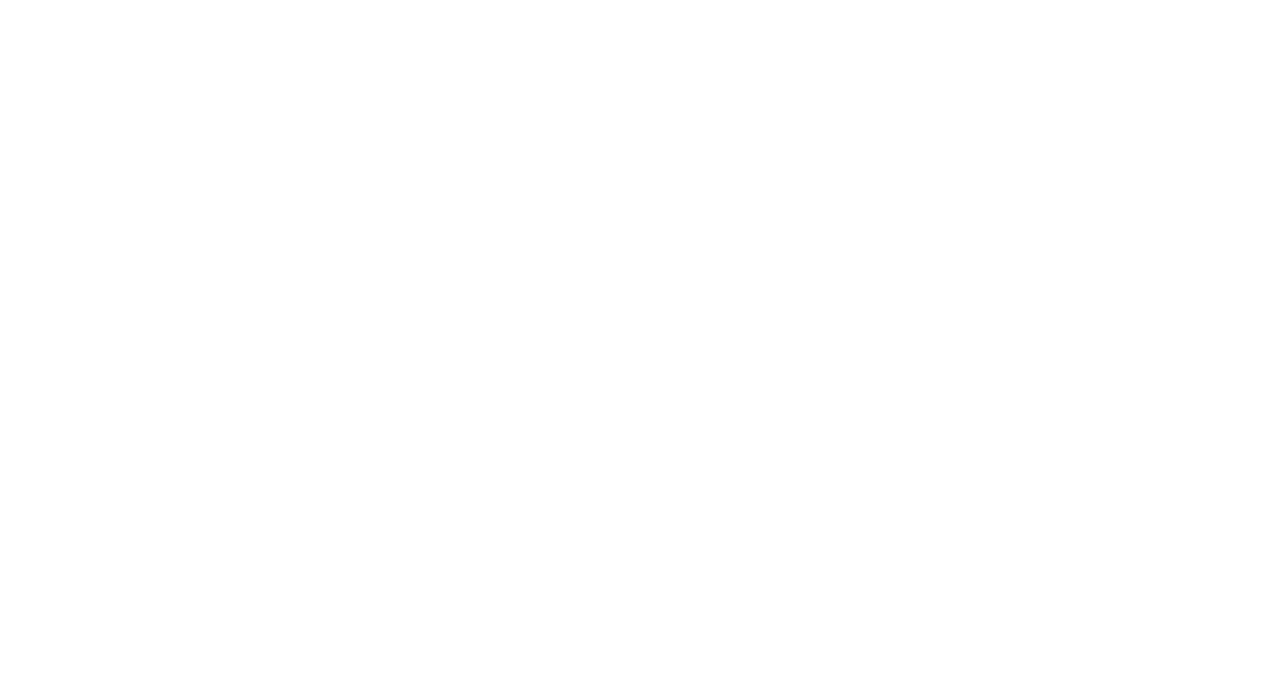
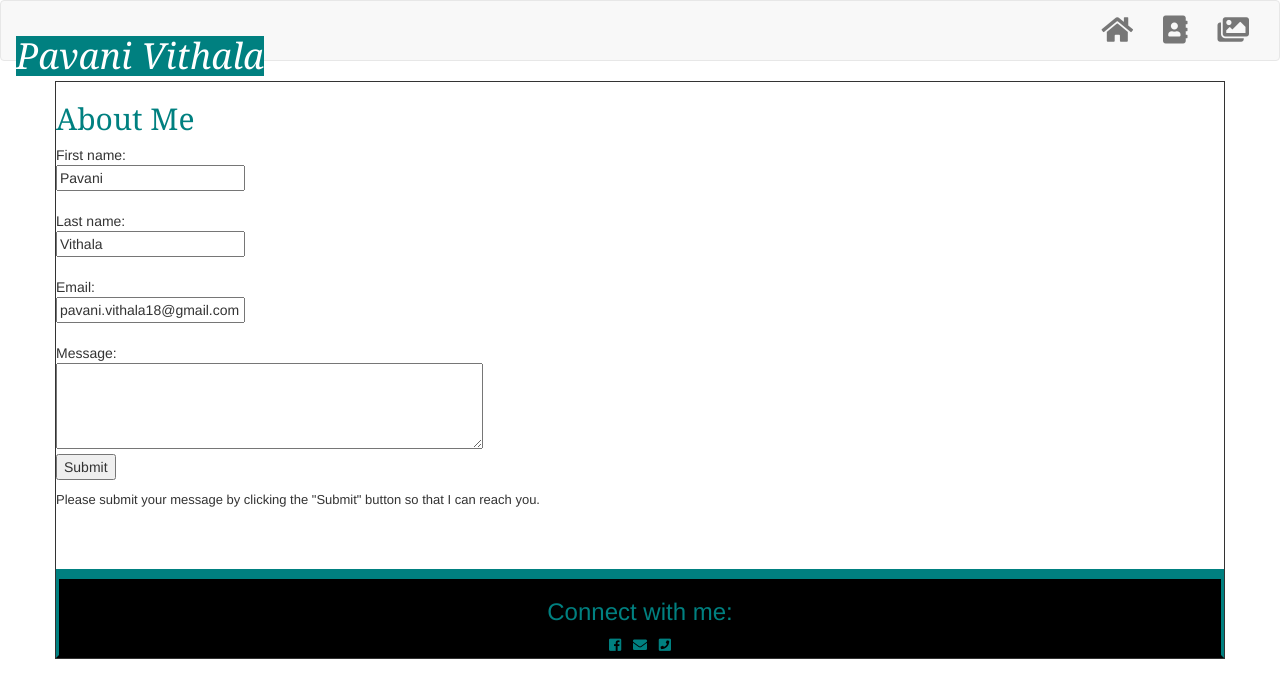
Before and after one commit to Pavani-Vithala/bootstrap-portfolio, a plain HTML site: page contact.html in a window 1280 px wide. Drawn offline with nearby package versions, Linux system fonts and the light colour scheme.

Commit message:
version 2.0

```diff
--- a/assets/css/style.css
+++ b/assets/css/style.css
@@ -1,6 +1,5 @@
 img{
-    margin-right:20px;
-    float:left;
+
     border:solid;
     width:350px;
     height:350px;
@@ -15,11 +14,12 @@ img{
 }
 .footer{
     background-color: black;
-    height:100px;
+    height:90x;
     text-align:center;
     border: solid;
     color:teal;
     border-top-color: teal;
+    align-content: center;
     border-top-width:10px;
     border-bottom-color:black;
 }
@@ -27,3 +27,27 @@ p{
     font-size:13px;
     line-height:300%
 }
+navbar{
+    align-content: center;
+}
+h2{
+
+    color:teal;
+    font-family: 'Georgia', 'Times', 'Times New Roman', 'serif';
+
+}
+h1{
+    background-color:teal;
+    color:white;
+    font-family: 'Georgia', 'Times', 'Times New Roman', 'serif';
+    text-align: center;
+    font-style:italic;
+
+}
+a{
+    font-family: 'fantasy','Arial', 'Helvetica Neue', 'Helvetica','sans-serif';
+    color: teal;
+}
+a:hover {
+    color: black;
+}
--- a/contact.html
+++ b/contact.html
@@ -0,0 +1,72 @@
+<!DOCTYPE html>
+<html>
+
+<head>
+    <link rel="stylesheet" href="https://use.fontawesome.com/releases/v5.3.1/css/all.css" integrity="sha384-mzrmE5qonljUremFsqc01SB46JvROS7bZs3IO2EmfFsd15uHvIt+Y8vEf7N7fWAU"
+        crossorigin="anonymous">
+    <link rel="stylesheet" href="https://maxcdn.bootstrapcdn.com/bootstrap/3.3.7/css/bootstrap.min.css" integrity="sha384-BVYiiSIFeK1dGmJRAkycuHAHRg32OmUcww7on3RYdg4Va+PmSTsz/K68vbdEjh4u"
+        crossorigin="anonymous">
+    <script src="https://maxcdn.bootstrapcdn.com/bootstrap/3.3.7/js/bootstrap.min.js" integrity="sha384-Tc5IQib027qvyjSMfHjOMaLkfuWVxZxUPnCJA7l2mCWNIpG9mGCD8wGNIcPD7Txa"
+        crossorigin="anonymous"></script>
+    <link rel="stylesheet" type="text/css" href="assets/css/style.css">
+</head>
+
+
+<body>
+    <nav class="navbar navbar-default">
+        <div class="container-fluid">
+            <div class="navbar-header">
+                <a class="navbar-brand">
+                    <h1>Pavani Vithala</h1>
+                </a>
+            </div>
+            <ul class="nav navbar-nav pull-right">
+                <li><a href="index.html"><i class="fa fa-home fa-2x" aria-hidden="true"></i></a></li>
+                <li><a href="contact.html"><i class="fa fa-address-book fa-2x" aria-hidden="true"></i></a></li>
+                <li> <a href="portfolio.html"><i class="fas fa-images fa-2x"></i></a></li>
+            </ul>
+        </div>
+    </nav>
+
+    <div class="container">
+        <div class="row">
+            <div class="col-md-3">
+                <h2>About Me</h2>
+            </div>
+        </div>
+        <div class="row">
+            <div class="col-md-4">
+                <form action="/action_page.php">
+                    First name:<br>
+                    <input type="text" name="firstname" value="Pavani">
+                    <br><br>
+                    Last name:<br>
+                    <input type="text" name="lastname" value="Vithala">
+                    <br><br>
+                    Email:<br>
+                    <input type="text" name="Email Address" value="pavani.vithala18@gmail.com">
+                    <br><br>
+                    Message:<br>
+                    <textarea rows="4" cols="50"></textarea>
+            </div>
+        </div>
+        <div class="row">
+            <div class="col-md-4">
+                <input type="submit" value="Submit">
+            </div>
+        </div>
+        </form>
+        <div class="row">
+            <div class="col-md-6">
+                <p>Please submit your message by clicking the "Submit" button so that I can reach you.</p>
+            </div>
+        </div>
+        <br><br>
+        <div class="footer">
+            <h3>Connect with me:</h3>
+            <i class="fab fa-facebook-square fa-1x"></i>&nbsp&nbsp&nbsp<i class="fa fa-envelope fa-1x" aria-hidden="true"></i>&nbsp&nbsp&nbsp<i
+                class="fas fa-phone-square fa-1x"></i>
+        </div>
+</body>
+
+</html>
```
Also changed, not shown: index.html (+18 -16 lines), portfolio.html (+66 -0 lines).
